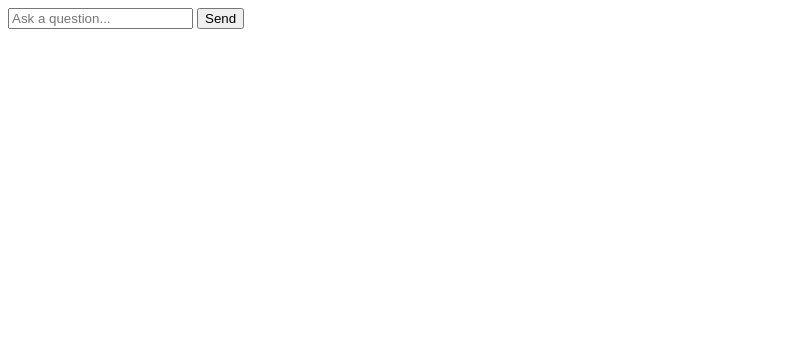
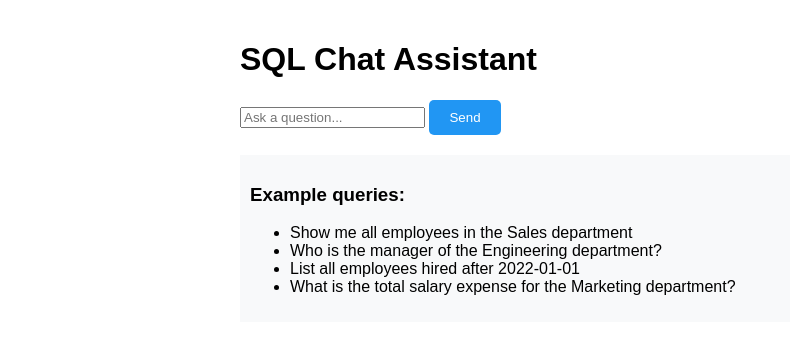
Before and after one commit to FATHIMA101/SQLite-ChatBot, a Flask app: page / in a window 1280 px wide. Shown: the top 341 px of the page, without its empty margins (0-790 px from the left). Run offline with Flask 3, Linux system fonts and the light colour scheme.

Commit message:
index.html

```diff
--- a/templates/index.html
+++ b/templates/index.html
@@ -5,10 +5,64 @@
     <meta name="viewport" content="width=device-width, initial-scale=1.0">
     <title>SQL Query ChatBot</title>
     <style>
-        /* Keep your existing styles */
+        body {
+            font-family: Arial, sans-serif;
+            max-width: 800px;
+            margin: 0 auto;
+            padding: 20px;
+        }
+        #chat-container {
+            border: 1px solid #ccc;
+            padding: 20px;
+            height: 400px;
+            overflow-y: auto;
+            margin-bottom: 20px;
+        }
+        .message {
+            margin-bottom: 10px;
+            padding: 10px; <div class="examples">
+        <h3>Example queries:</h3>
+        <ul>
+            <li>Show me all employees in the Sales department</li>
+            <li>Who is the manager of the Engineering department?</li>
+            <li>List all employees hired after 2022-01-01</li>
+            <li>What is the total salary expense for the Marketing department?</li>
+        </ul>
+    </div>
+
+            border-radius: 5px;
+        }
+        .user-message {
+            background-color: #e3f2fd;
+            margin-left: 20%;
+        }
+        .assistant-message {
+            background-color: #f5f5f5;
+            margin-right: 20%;
+        }
+        #query-input {
+            width: 80%;
+            padding: 10px;
+            margin-right: 10px;
+        }
+        button {
+            padding: 10px 20px;
+            background-color: #2196f3;
+            color: white;
+            border: none;
+            border-radius: 5px;
+            cursor: pointer;
+        }
+        .examples {
+            margin-top: 20px;
+            padding: 10px;
+            background-color: #f8f9fa;
+        }
+
     </style>
 </head>
 <body>
+    <h1>SQL Chat Assistant</h1>
     <div class="chat-container">
         <div class="chat-box" id="chatBox">
             <!-- Chat messages will appear here -->
@@ -18,6 +72,16 @@
             <button onclick="sendMessage()">Send</button>
         </div>
     </div>
+     <div class="examples">
+        <h3>Example queries:</h3>
+        <ul>
+            <li>Show me all employees in the Sales department</li>
+            <li>Who is the manager of the Engineering department?</li>
+            <li>List all employees hired after 2022-01-01</li>
+            <li>What is the total salary expense for the Marketing department?</li>
+        </ul>
+    </div>
+
 
     <script>
         const chatBox = document.getElementById('chatBox');
```
